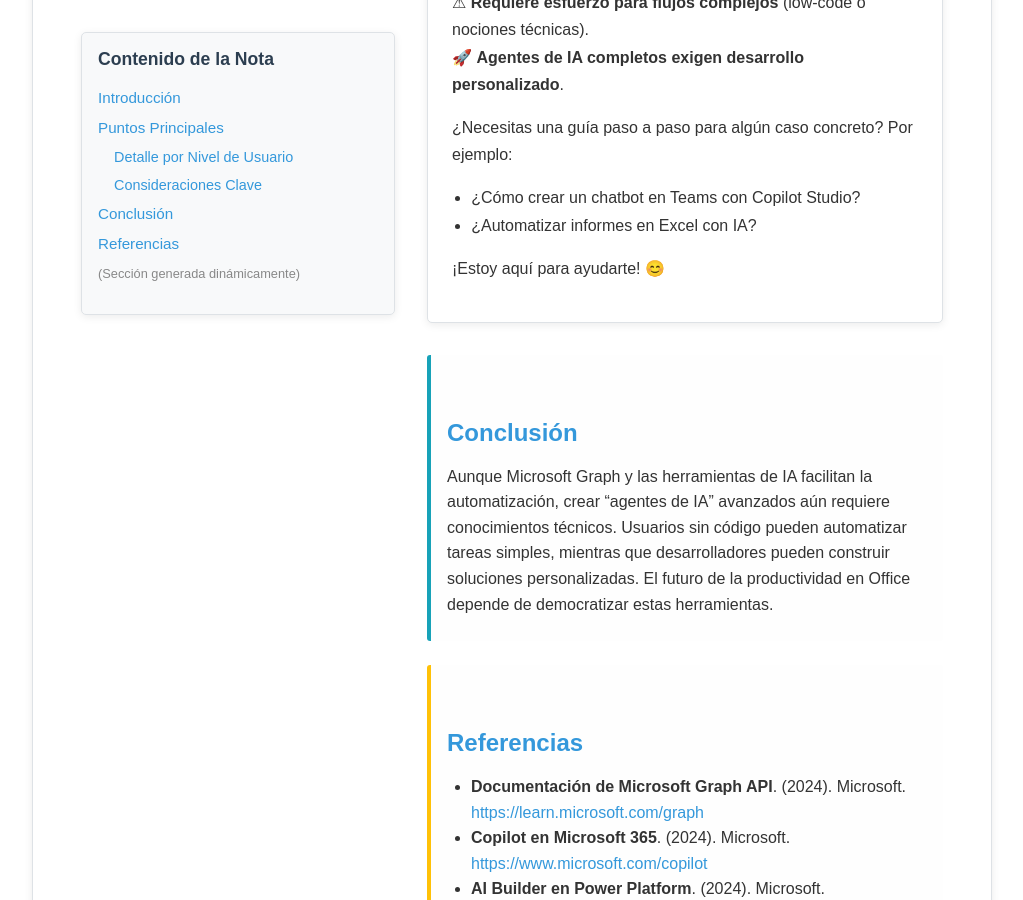
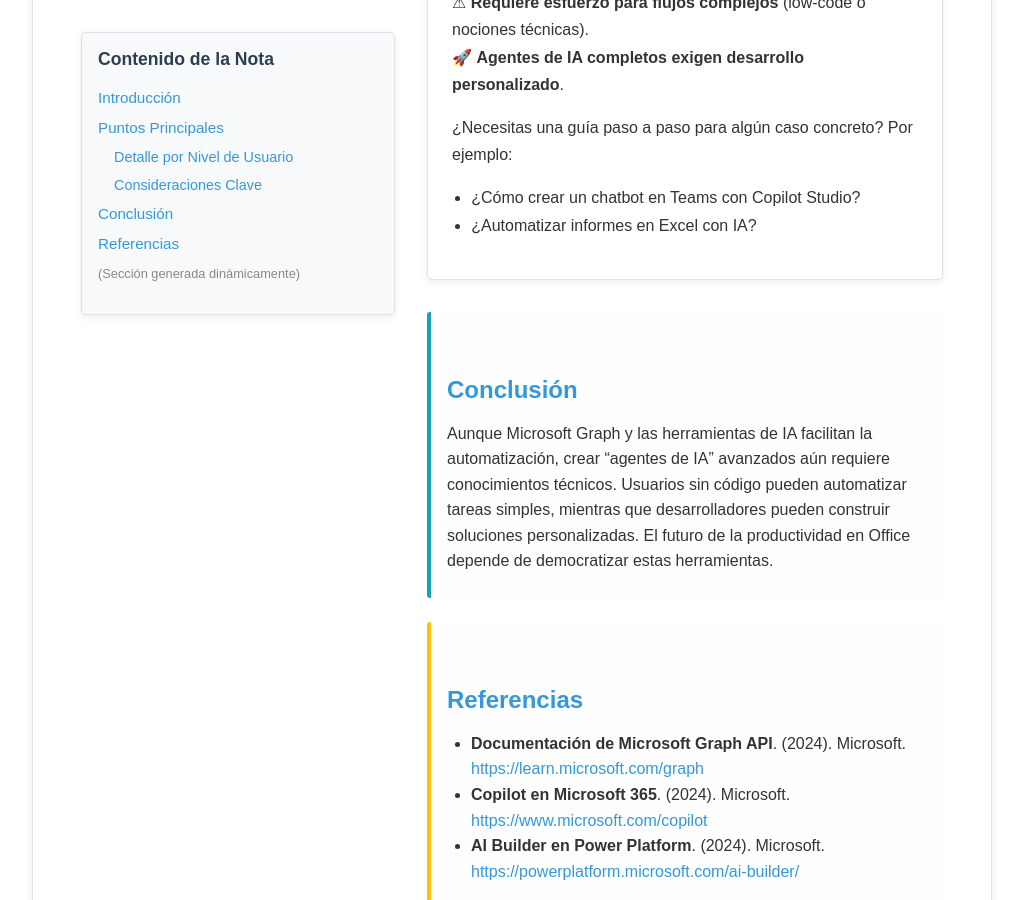
Before and after one commit to ArnulfoPerez/impacto_ai, a Jekyll site: the page built from _notes/agentes-ia-office.md, in a window 1280 px wide and 900 px high, scrolled down 2311 px. Shown: the whole window, without its empty margins (128-1151 px from the left). Built offline with Jekyll 4.4.1, drawn with Linux system fonts in a browser that asks for light colours.

Commit message:
Update agentes-ia-office.md
redacción

```diff
--- a/_notes/agentes-ia-office.md
+++ b/_notes/agentes-ia-office.md
@@ -65,5 +65,3 @@ tags:
 ¿Necesitas una guía paso a paso para algún caso concreto? Por ejemplo:
 - ¿Cómo crear un chatbot en Teams con Copilot Studio?
 - ¿Automatizar informes en Excel con IA?
-
-¡Estoy aquí para ayudarte! 😊
```
